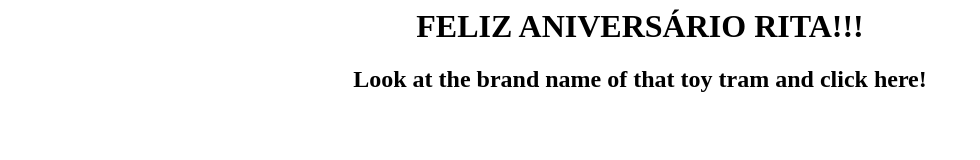
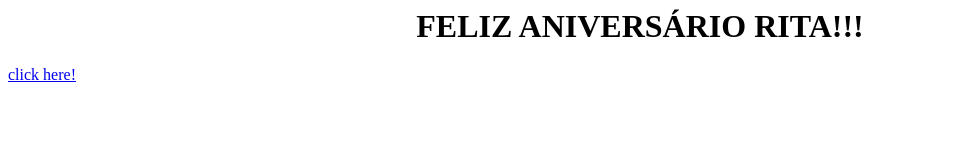
Before and after one commit to yeezypopieluszko/Rita-s-birthday, a plain HTML site: page index.html in a window 1280 px wide. Shown: the whole page, without its empty margins (0-980 px from the left). Drawn offline with Linux system fonts and the light colour scheme.

Commit message:
Update index.html

```diff
--- a/index.html
+++ b/index.html
@@ -3,6 +3,5 @@
 <meta http-equiv='expires' content='0'>
 <meta http-equiv='pragma' content='no-cache'>
 
-
-<h2 style="text-align: center;" href="https://translate.google.com/?sl=pl&tl=en&text=siki%0A%0Aa%20teraz%20spójrz%20na%20dno%20pudełka&op=translate">Look at the brand name of that toy tram and click
-here!</h2>
+<a style="text-align: center;" href="https://translate.google.com/?sl=pl&tl=en&text=%22SIKU%22%20znaczy%20siku%0A%0Aa%20teraz%20spójrz%20na%20dno%20pudełka&op=translate">click
+here!</a>
```
